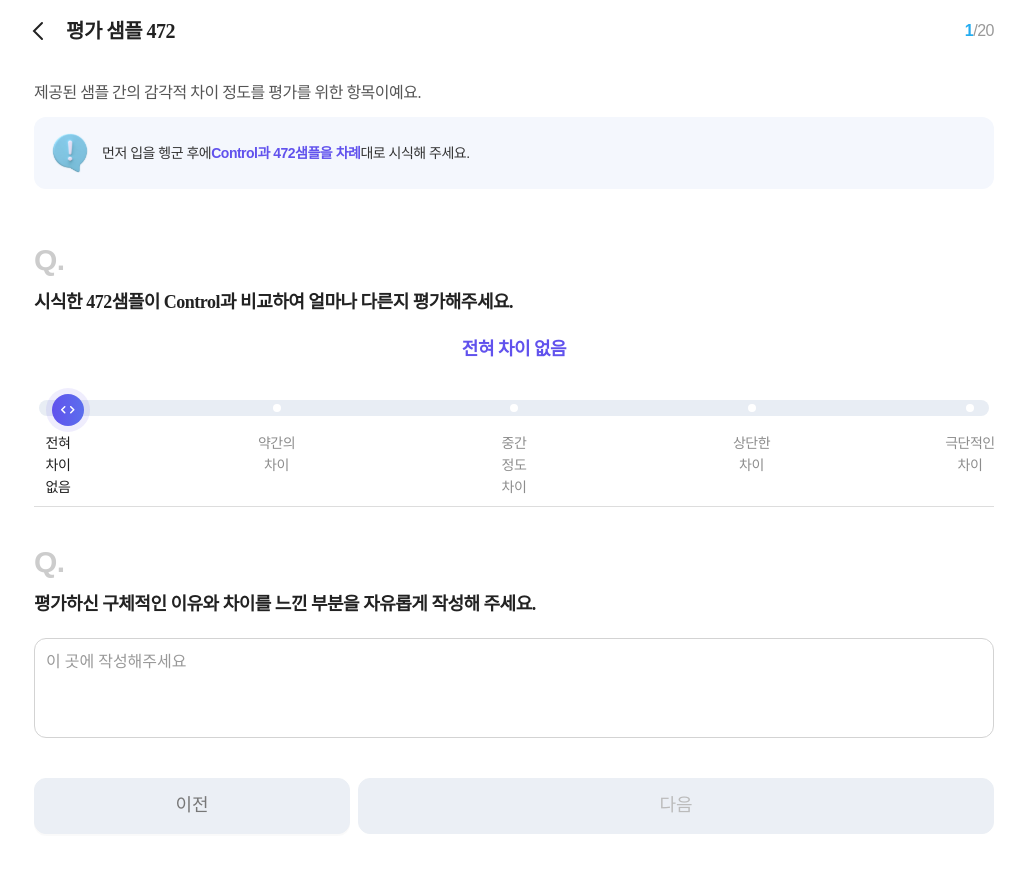
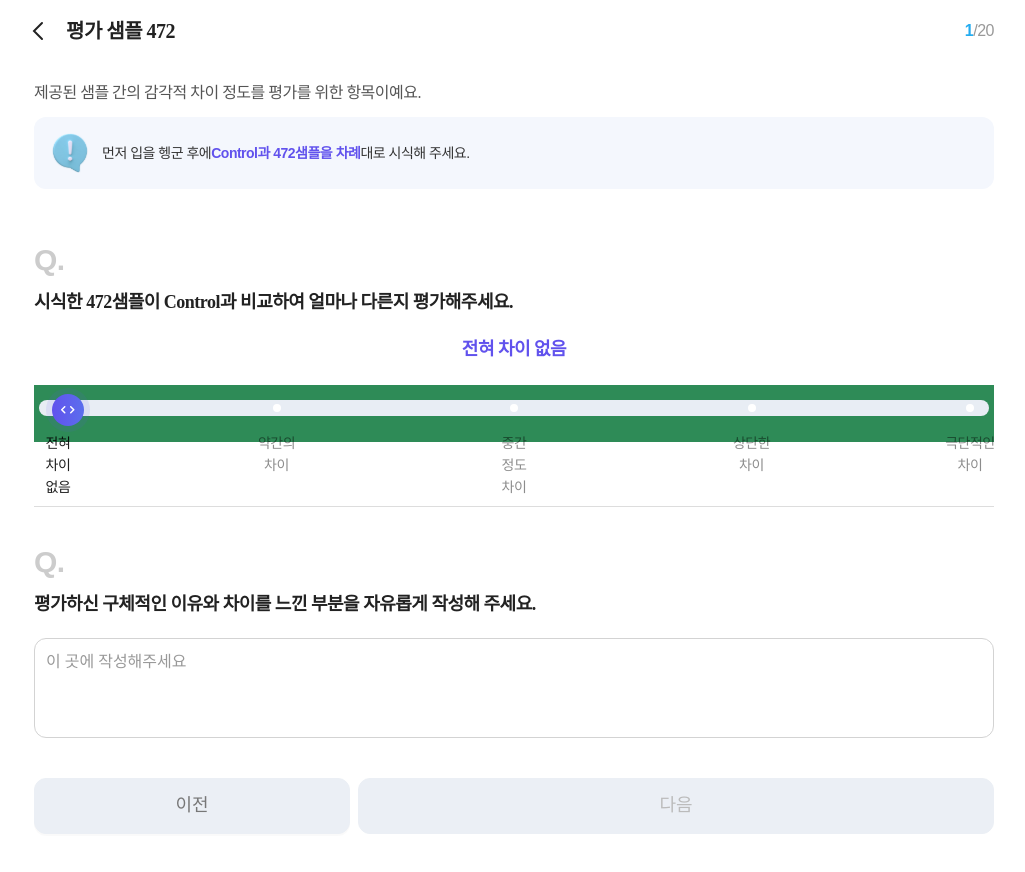
Before and after one commit to 9Gu-Mo/React_Antd, a React (Vite) app: page /dod in a window 1280 px wide. Shown: the top 872 px of the page, without its empty margins (126-1151 px from the left). Built offline with nearby package versions, Linux system fonts and the light colour scheme; a web font is replaced by a local one.

Commit message:
테스트2

```diff
--- a/src/components/common/SliderFiveStep.tsx
+++ b/src/components/common/SliderFiveStep.tsx
@@ -12,24 +12,31 @@ export default function SliderFiveStep() {
   };
 
   const [sliderValue, setSliderValue] = useState<number>(0);
-  // const [tooltipOpen, setTooltipOpen] = useState(false);
+  const [tooltipOpen, setTooltipOpen] = useState(false);
 
   return (
     <>
       <div className="slider-wrap">
         <Typography>{marksFiveStep[sliderValue] as string}</Typography>
+        <div
+          className="test"
+          onPointerDown={() => setTooltipOpen(true)} // 터치/마우스 모두 대응
+          onPointerUp={() => setTooltipOpen(false)}
+        >
           <Slider
             marks={marksFiveStep}
             step={null}
             value={sliderValue}
             onChange={(value) => setSliderValue(value)}
+            onChangeComplete={() => setTooltipOpen(false)} // 드래그 완료 시
             tooltip={{
-            // open: tooltipOpen
+              open: tooltipOpen,
               formatter: (value) => marksFiveStep[value as number] as string,
               rootClassName: "ant-tooltip-custom",
             }}
           />
         </div>
+      </div>
     </>
   );
 }
```
Lines whose indentation alone changed are shown as unchanged.
